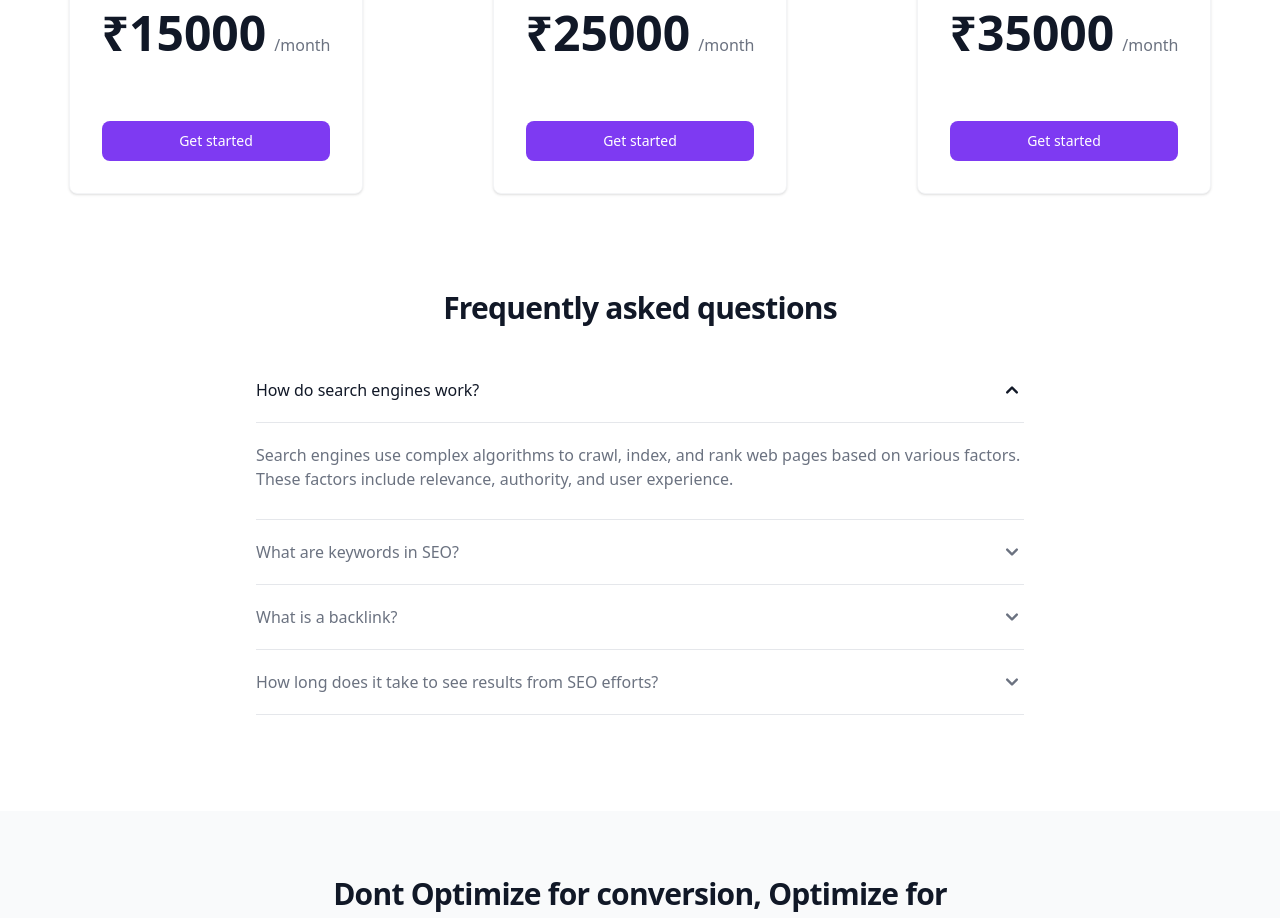
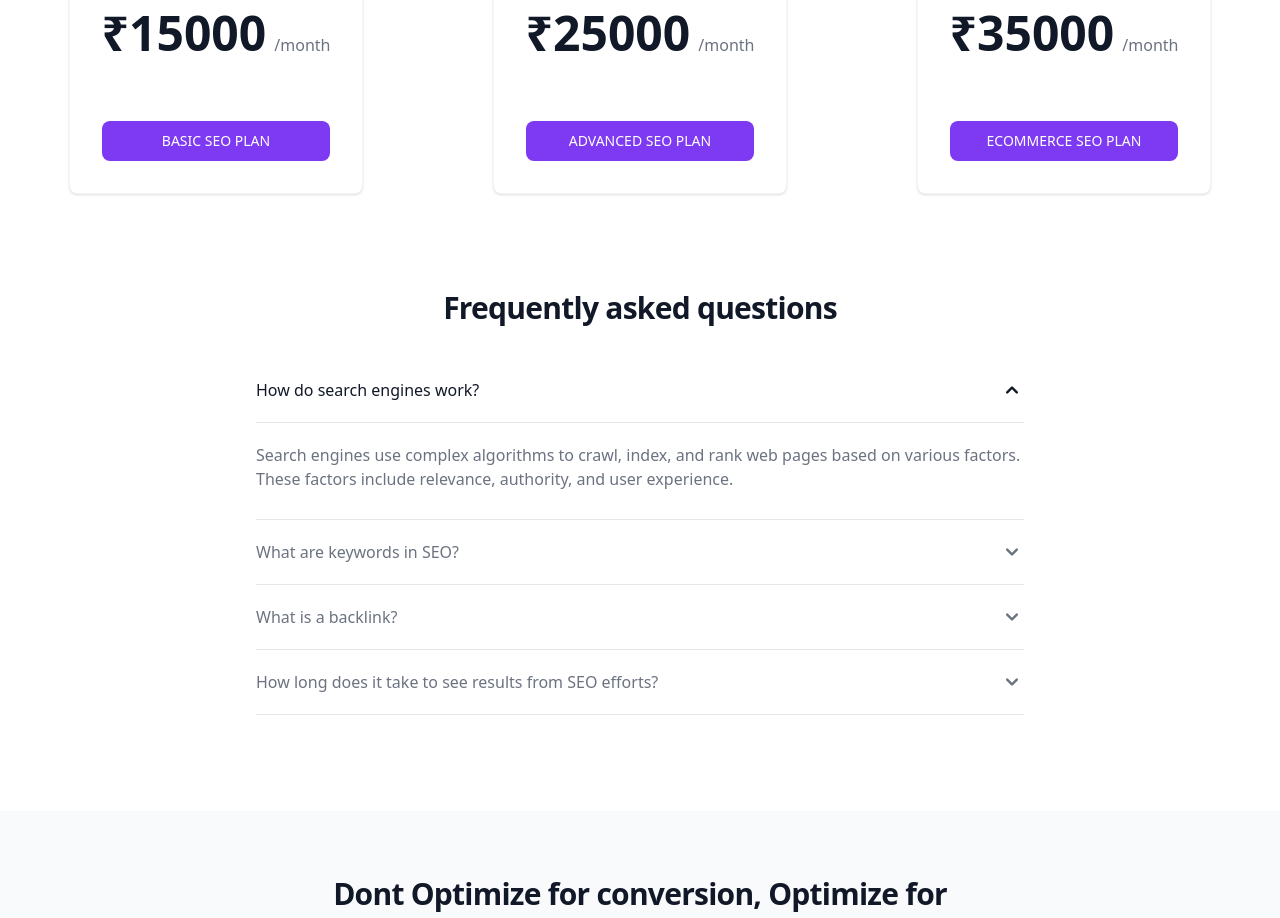
Before and after one commit to Sooraj987/SEO-ADS, a website: page index.html in a window 1280 px wide. Shown: the part 3820-4738 px from the top of the page. Drawn offline with nearby package versions, Linux system fonts and the light colour scheme; a script that the page names is missing.

Commit message:
Update index.html

```diff
--- a/index.html
+++ b/index.html
@@ -323,7 +323,7 @@
                     <ul role="list" class="mb-8 space-y-4 text-left">
 
                     </ul>
-                    <a href="#" class="text-white bg-purple-600 hover:bg-purple-700 focus:ring-4 focus:ring-purple-200 font-medium rounded-lg text-sm px-5 py-2.5 text-center dark:text-white  dark:focus:ring-purple-900">Get started</a>
+                    <a href="#" class="text-white bg-purple-600 hover:bg-purple-700 focus:ring-4 focus:ring-purple-200 font-medium rounded-lg text-sm px-5 py-2.5 text-center dark:text-white  dark:focus:ring-purple-900">BASIC SEO PLAN</a>
                 </div>
                 <!-- Pricing Card -->
                 <div class="flex flex-col max-w-lg p-6 mx-auto text-center text-gray-900 bg-white border border-gray-100 rounded-lg shadow dark:border-gray-600 xl:p-8 dark:bg-gray-800 dark:text-white">
@@ -339,7 +339,7 @@
 
 
                     </ul>
-                    <a href="#" class="text-white bg-purple-600 hover:bg-purple-700 focus:ring-4 focus:ring-purple-200 font-medium rounded-lg text-sm px-5 py-2.5 text-center dark:text-white  dark:focus:ring-purple-900">Get started</a>
+                    <a href="#" class="text-white bg-purple-600 hover:bg-purple-700 focus:ring-4 focus:ring-purple-200 font-medium rounded-lg text-sm px-5 py-2.5 text-center dark:text-white  dark:focus:ring-purple-900">ADVANCED SEO PLAN</a>
                 </div>
                 <!-- Pricing Card -->
                 <div class="flex flex-col max-w-lg p-6 mx-auto text-center text-gray-900 bg-white border border-gray-100 rounded-lg shadow dark:border-gray-600 xl:p-8 dark:bg-gray-800 dark:text-white">
@@ -354,7 +354,7 @@
                             <!-- Icon -->
 
                     </ul>
-                    <a href="#" class="text-white bg-purple-600 hover:bg-purple-700 focus:ring-4 focus:ring-purple-200 font-medium rounded-lg text-sm px-5 py-2.5 text-center dark:text-white  dark:focus:ring-purple-900">Get started</a>
+                    <a href="#" class="text-white bg-purple-600 hover:bg-purple-700 focus:ring-4 focus:ring-purple-200 font-medium rounded-lg text-sm px-5 py-2.5 text-center dark:text-white  dark:focus:ring-purple-900">ECOMMERCE SEO PLAN</a>
                 </div>
             </div>
         </div>
```
